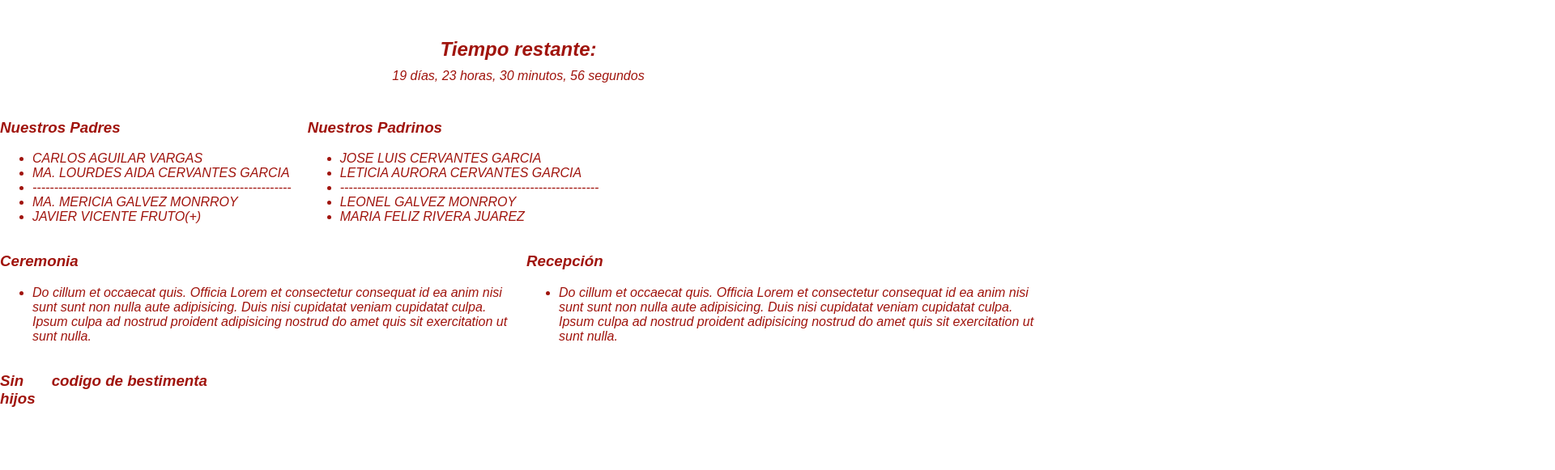
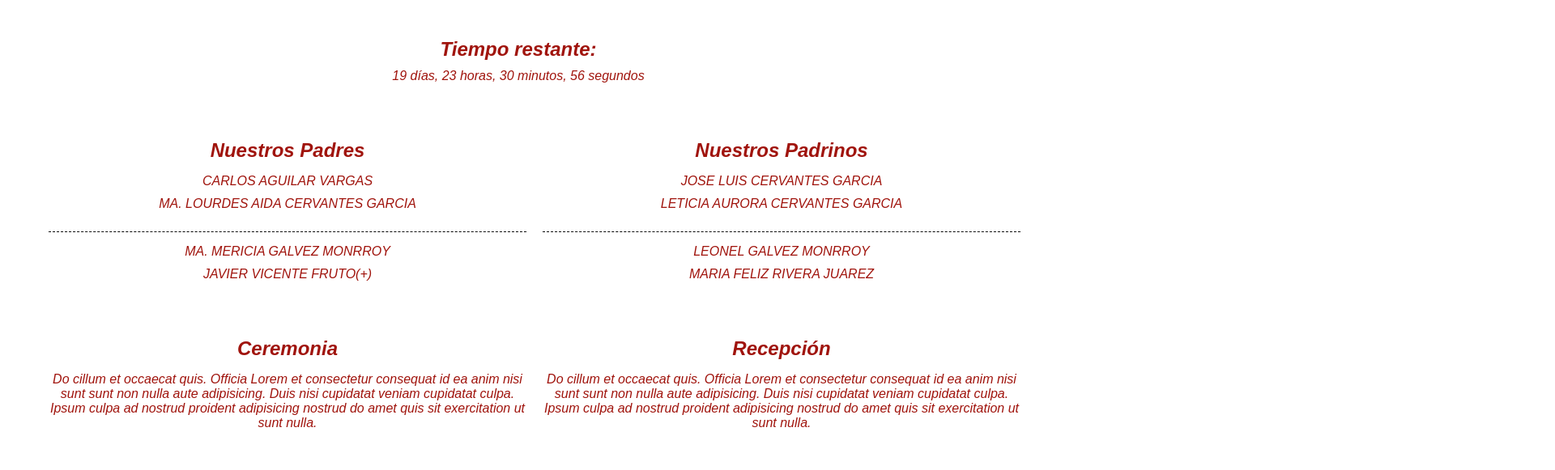
Before and after one commit to umiphos/itzel-eder, a React (Create React App) app: page / in a window 1280 px wide. Shown: the part 1488-2069 px from the top of the page at 81% size, 1920 px wide, since content can reach past the window. Built offline with nearby package versions, Linux system fonts and the light colour scheme.

Commit message:
ADD: added vip section and css format

```diff
--- a/src/components/home/VIPGuests.js
+++ b/src/components/home/VIPGuests.js
@@ -9,7 +9,7 @@ function VIPGuests() {
       <ul>
         <li>CARLOS AGUILAR VARGAS</li>
         <li>MA. LOURDES AIDA CERVANTES GARCIA</li>
-        <li>------------------------------------------------------------</li>
+        <li class="linea-divisoria"></li>
         <li>MA. MERICIA GALVEZ MONRROY</li>
         <li>JAVIER VICENTE FRUTO(+)</li>
       </ul>
@@ -20,14 +20,13 @@ function VIPGuests() {
       <ul>
         <li>JOSE LUIS CERVANTES GARCIA</li>
         <li>LETICIA AURORA CERVANTES GARCIA</li>
-        <li>------------------------------------------------------------</li>
+        <li class="linea-divisoria"></li>
         <li>LEONEL GALVEZ MONRROY</li>
         <li>MARIA FELIZ RIVERA JUAREZ</li>
       </ul>
     </div>
   </div>
 </section>
-
   );
 }
 
--- a/src/styles.css
+++ b/src/styles.css
@@ -118,3 +118,46 @@ body {
 .invite-section p {
   margin: 5px 0;
 }
+
+/* VIPGuests */
+.seccion {
+  width: 100%;
+  padding: 20px;
+}
+
+.contenedor-columnas {
+  display: flex;
+  justify-content: space-between;
+  gap: 20px;
+  width: 100%;
+  max-width: 1200px;
+  margin: 0 auto;
+}
+
+.columna {
+  flex: 1;
+  width: 50%;
+  text-align: center;
+}
+
+.columna h3 {
+  font-size: 1.5rem;
+  margin-bottom: 10px;
+}
+
+.columna ul {
+  list-style: none;
+  padding: 0;
+  margin: 0;
+}
+
+.columna li {
+  font-size: 1rem;
+  padding: 5px 0;
+  word-wrap: break-word; /* Permite que las palabras largas se ajusten en varias líneas */
+}
+
+.linea-divisoria {
+  border-bottom: 1px dashed #000;
+  margin: 10px 0;
+}
```
